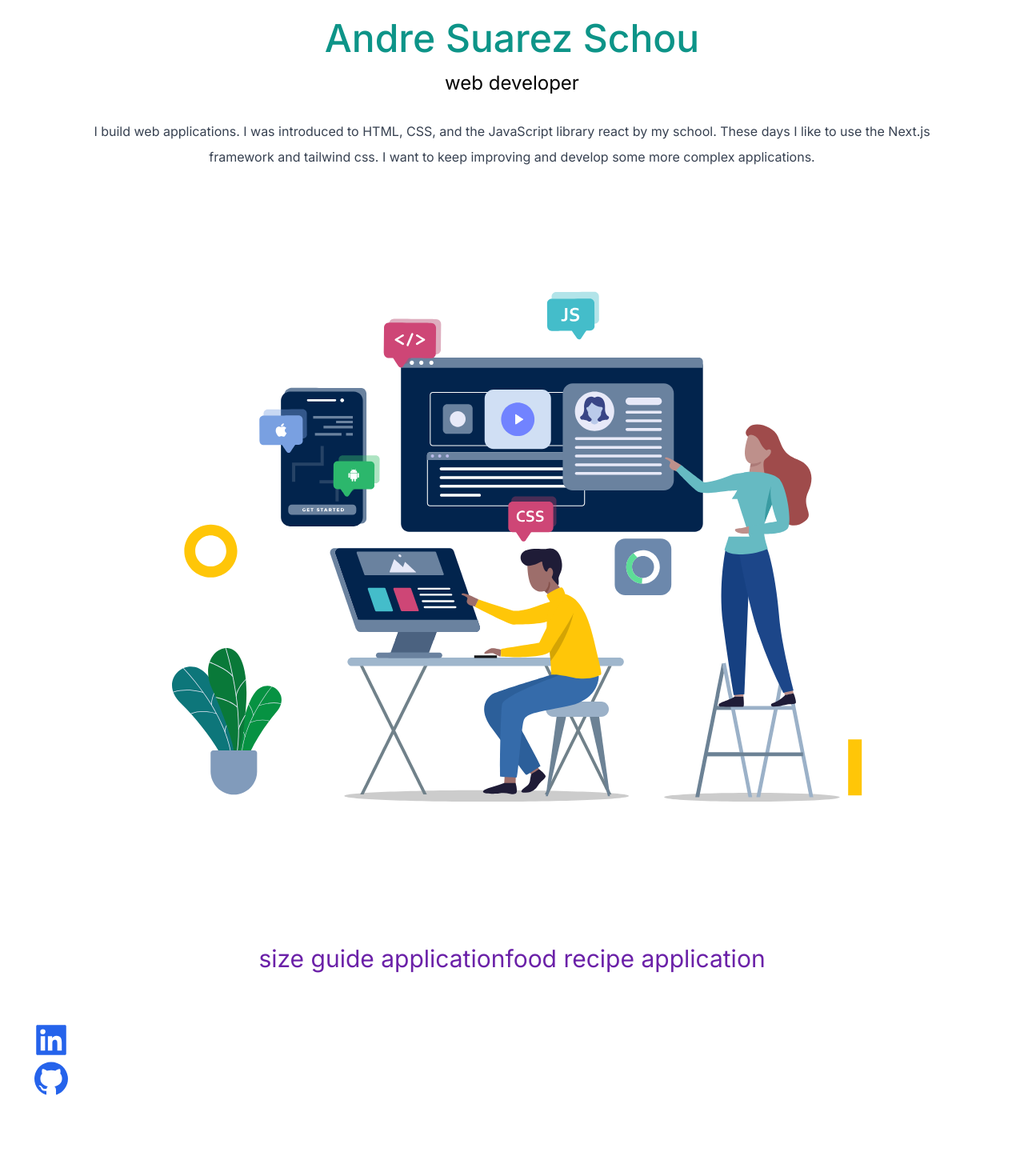
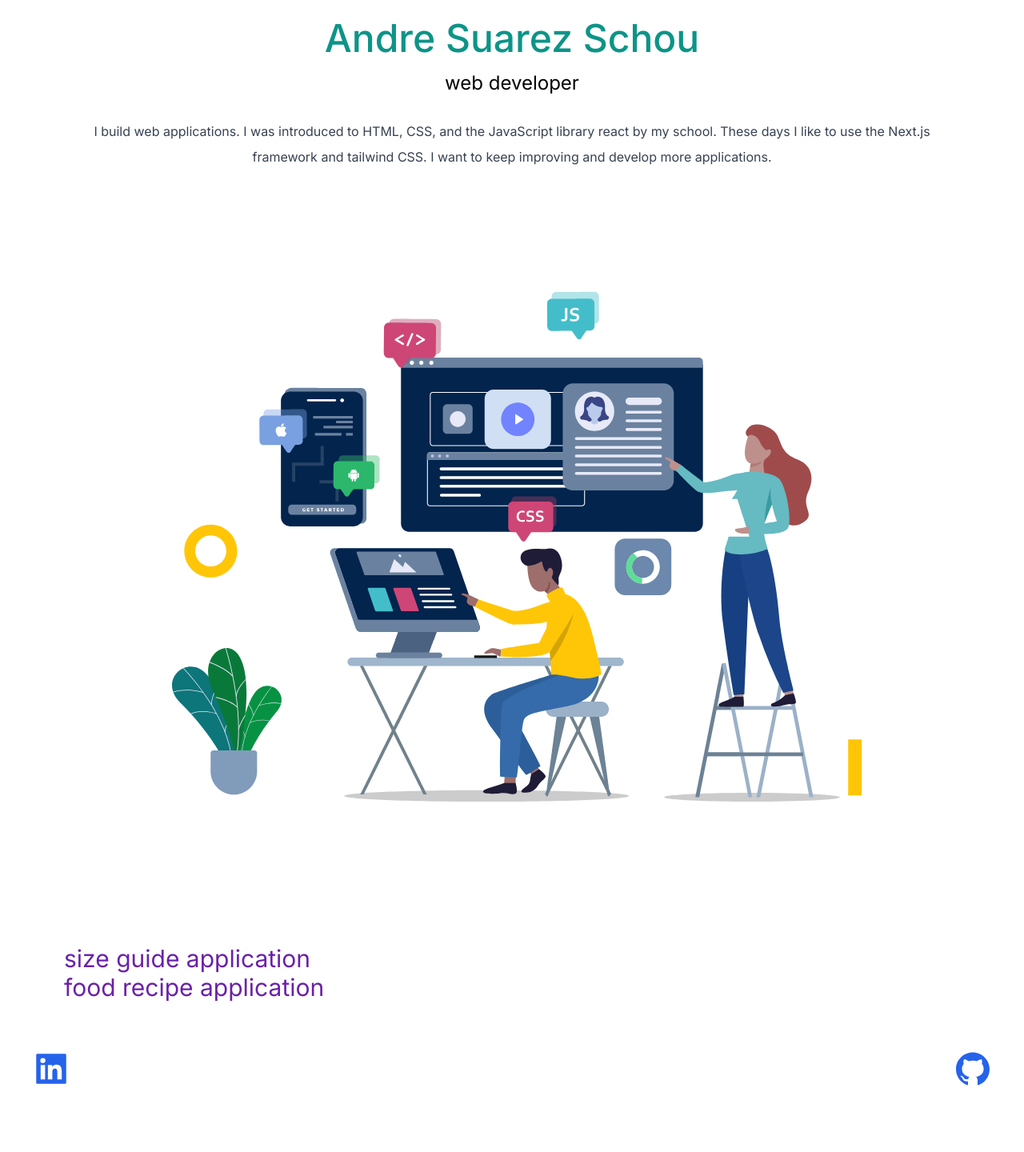
Before and after one commit to andresuarezschou/my-website-project, a Next.js app: page / in a window 1280 px wide. Shown: the part 180-1620 px from the top of the page at 80% size. Built offline with nearby package versions, Linux system fonts and the light colour scheme.

Commit message:
use client and lottie works now

```diff
--- a/app/page.tsx
+++ b/app/page.tsx
@@ -1,8 +1,9 @@
+'use client'
 import {AiFillLinkedin, AiFillGithub} from "react-icons/ai"
 import Image from "next/image";
 import logo from "../public/logo.svg"
 import Lottie from "lottie-react"
-import animationData from "../assets/64110-web-development.json"
+import animationData from "../public/64110-web-development.json"
 
 
 export default function Home() {
@@ -18,16 +19,18 @@ export default function Home() {
           <p className="text-md py-5 leading-8 text-gray-700">
             I build web applications.
             I was introduced to HTML, CSS, and the JavaScript library react by my school.
-            These days I like to use the Next.js framework and tailwind css.
-            I want to keep improving and develop some more complex applications.
+            These days I like to use the Next.js framework and tailwind CSS.
+            I want to keep improving and develop more applications.
           </p>
-          <Lottie animationData={animationData} />
+          <div className="flex justify-center">
+              <Lottie animationData={animationData} />
+          </div>
         </div>
-        <div className="text-3xl flex justify-center text-purple-800 p-10">
+        <div className="text-3xl flex-col flex justify-center text-purple-800 p-10">
           <a href="https://musical-twilight-75b4a5.netlify.app/">size guide application</a>
           <a href="https://reliable-tulumba-787b60.netlify.app">food recipe application</a>
         </div>
-        <div className="text-5xl flex-col leading-10 py-5 text-blue-600">
+        <div className="text-5xl flex justify-between py-5 text-blue-600">
           <a href="https://www.linkedin.com/in/andre-suarez-schou/"><AiFillLinkedin /></a>
           <a href="https://www.github.com/suarezschou"><AiFillGithub /></a>
         </div>
```
Also changed, not shown: public/64110-web-development.json (renamed from assets/64110-web-development.json).
